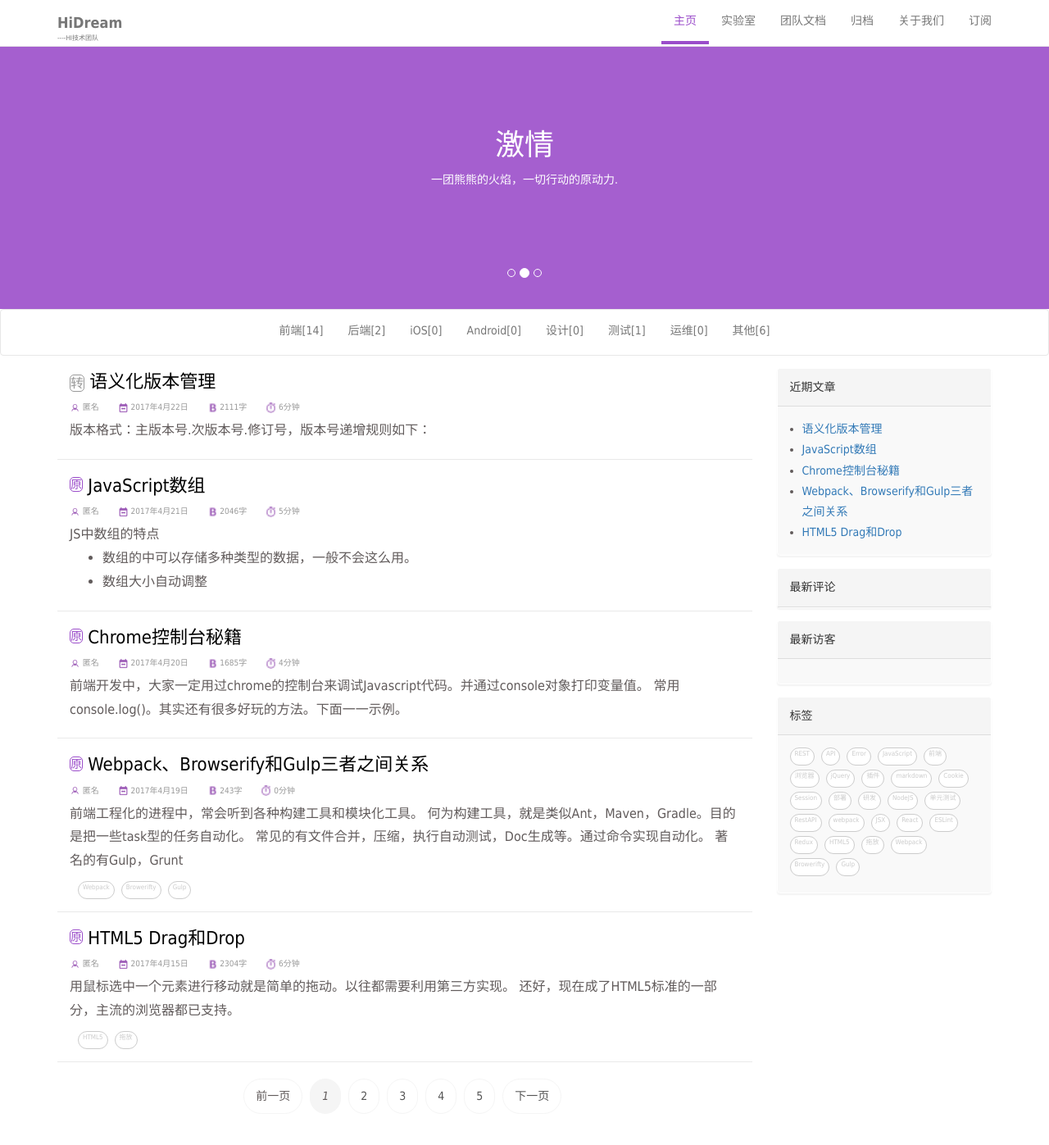
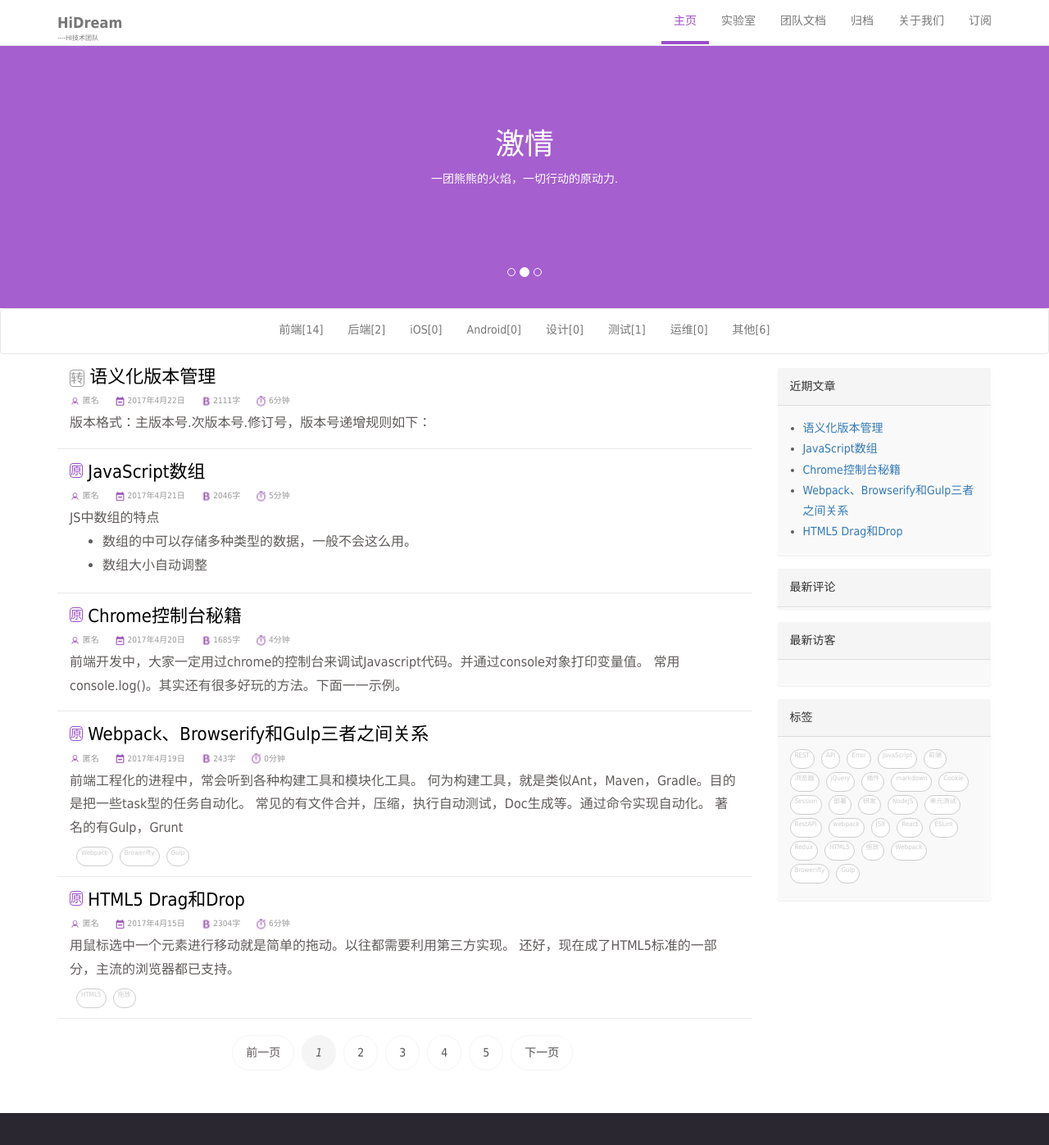
Before and after one commit to DreamHi/DreamHi.github.io, a Jekyll site: the page built from index.html, in a window 1280 px wide and 1400 px high. Shown: the top 1397 px of the window at 82% size. Built offline with Jekyll 4.4.1, drawn with Linux system fonts in a browser that asks for light colours; the list of posts is cut into pages by our own code; comment, search, counter and statistics services are not loaded.

Commit message:
统一页面的余白大小

```diff
--- a/index.html
+++ b/index.html
@@ -29,7 +29,7 @@ title: Home
 </div>
 {% include /blog_nav.html %}
 <div class="container">
-  <div class="row" style="margin-bottom: 30px;">
+  <div class="row" style="margin-bottom: 32px;">
     <div class="">
       <div class="col-lg-9 col-md-9">
         {% for post in paginator.posts %}
--- a/static/css/blog.css
+++ b/static/css/blog.css
@@ -1,13 +1,13 @@
 .blog-wall {
   width: 100%;
   border-bottom: solid 1px #e9e9e9;
-  padding-bottom: 10px;
-  padding-top: 10px;
+  padding-bottom: 8px;
+  padding-top: 8px;
 }
 
 .blog-wall h3 {
-  margin-top: 10px;
-  margin-bottom: 5px;
+  margin-top: 8px;
+  margin-bottom: 4px;
   font-size: 22px;
 }
 
@@ -22,12 +22,12 @@
 
 .info {
   font-size: 10px;
-  margin-bottom: 5px;
-  margin-top: 10px;
+  margin-bottom: 4px;
+  margin-top: 8px;
 }
 
 .info span {
-  padding-right: 20px;
+  padding-right: 16px;
   color: #999
 }
 
@@ -41,7 +41,7 @@
 }
 
 .blog-wall .tags {
-  margin: 10px 10px 0px 10px;
+  margin: 8px 8px 0px 8px;
 }
 
 .tags .label-item {
@@ -51,12 +51,12 @@
   padding: 0px 5px 0px 5px;
   background-color: white;
   border: 1px solid #ccc;
-  border-radius: 15px;
+  border-radius: 16px;
   margin-right: 8px;
-  margin-bottom: 5px;
+  margin-bottom: 4px;
   color: #ccc;
   font-size: 8px;
-  height: 22px;
+  height: 24px;
   text-decoration: none;
 }
 
@@ -78,19 +78,19 @@
 
 .side-catalog ol {
   list-style: none;
-  padding-left: 10px;
+  padding-left: 8px;
 }
 
 .side-catalog .catalog-body i {
   font-style: normal;
 }
 .side-catalog .catalog-body li a {
-  padding-left: 10px;
+  padding-left: 8px;
   max-width: 180px;
   display: inline-block;
   vertical-align: middle;
-  height: 30px;
-  line-height: 30px;
+  height: 32px;
+  line-height: 32px;
   overflow: hidden;
   text-decoration: none;
   white-space: nowrap;
@@ -111,13 +111,13 @@
   height: auto;
   overflow: hidden;
   padding-left: 0;
-  padding-right: 5px;
+  padding-right: 4px;
   text-indent: 0;
 }
 
 .recent-posts {
   margin: 0px;
-  padding-left: 15px;
+  padding-left: 16px;
 }
 
 .ds-recent-comments {
@@ -134,7 +134,7 @@
   font-size: 14px;
   border: 1px solid #9b4dca;
   color: #9b4dca;
-  border-radius: 5px;
+  border-radius: 4px;
   vertical-align: middle;
   position: relative;
   top: -2px;
@@ -143,14 +143,13 @@
   font-size: 16px;
   border: 1px solid #999;
   color: #999;
-  border-radius: 5px;
+  border-radius: 4px;
 }
 
 .pager .page-numbers {
-  padding: 8px 12px;
   border: 1px solid #F5F5F5;
-  border-radius: 25px 25px 25px 25px;
-  padding: 8px 14px;
+  border-radius: 24px 24px 24px 24px;
+  padding: 8px 16px;
   margin: 0 5px 0 0;
   display: inline-block;
 }
--- a/static/css/main.css
+++ b/static/css/main.css
@@ -5,7 +5,7 @@ body {
   line-height: 1.8;
   color: #615b5b;
   background: #fff;
-  padding-top: 57px;
+  padding-top: 56px;
 }
 
 .header-active {
@@ -56,8 +56,8 @@ body {
 }
 
 .bs-docs-footer {
-  padding-top: 50px;
-  padding-bottom: 50px;
+  padding-top: 48px;
+  padding-bottom: 48px;
   color: #99979c;
   text-align: center;
   background-color: #2a2730;
@@ -65,7 +65,7 @@ body {
 
 .bs-docs-footer-links {
   padding-left: 0;
-  margin-bottom: 20px;
+  margin-bottom: 18px;
 }
 
 .bs-docs-footer-links li {
--- a/static/css/resetbootstrap.css
+++ b/static/css/resetbootstrap.css
@@ -8,7 +8,7 @@ p {
 }
 
 .navbar {
-  min-height: 57px;
+  min-height: 56px;
 }
 
 .navbar-nav {
@@ -29,7 +29,7 @@ p {
 .panel-default {
   border-color: #fff;
   background: #f9f9f9;
-  margin-top: 15px;
+  margin-top: 16px;
   margin-bottom: 0px;
 }
 
```
